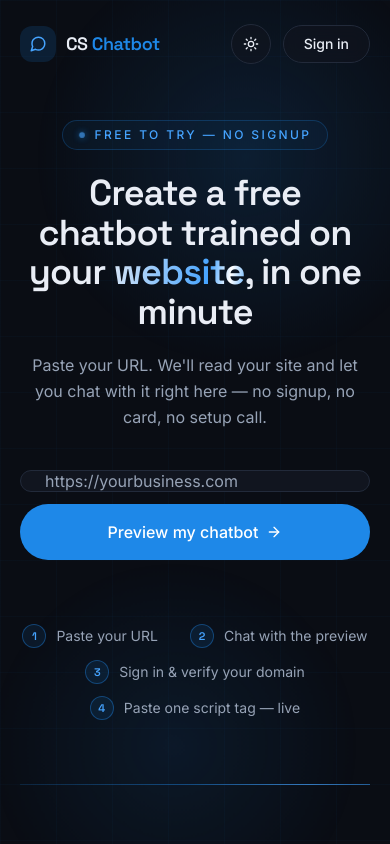
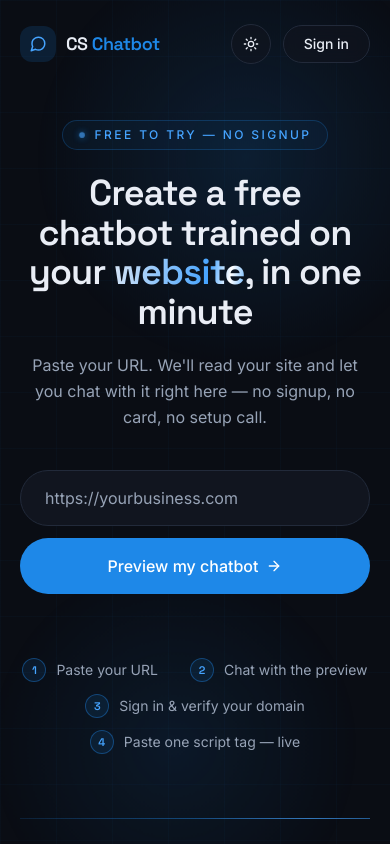
Before and after one commit to irazaahmed/cs-chatbot, a Next.js app: page / in a window 390 px wide. Shown: the top 844 px of the page. Built offline with nearby package versions, Linux system fonts and the light colour scheme.

Commit message:
Make hero URL input match button height on mobile
Both were h-14 but the input's flex-1 in the mobile flex-col layout let it
shrink vertically, rendering ~half the button's height. Moved flex-1 to
sm: (row layout only), added shrink-0 + min-h-[3.5rem] on both so they're
identical 56px on mobile.

```diff
--- a/app/(marketing)/page.tsx
+++ b/app/(marketing)/page.tsx
@@ -281,11 +281,11 @@ export default function LandingPage() {
                 value={url}
                 onChange={(e) => setUrl(e.target.value)}
                 placeholder="https://yourbusiness.com"
-                className="h-14 w-full flex-1 appearance-none rounded-full border border-border bg-surface px-6 text-base text-foreground placeholder:text-muted outline-none transition-shadow focus:shadow-[0_0_0_2px_var(--color-accent)]"
+                className="h-14 min-h-[3.5rem] w-full shrink-0 appearance-none rounded-full border border-border bg-surface px-6 text-base text-foreground placeholder:text-muted outline-none transition-shadow focus:shadow-[0_0_0_2px_var(--color-accent)] sm:flex-1 sm:shrink"
               />
               <button
                 type="submit"
-                className="btn-sheen inline-flex h-14 items-center justify-center gap-2 rounded-full bg-accent px-8 font-medium text-white transition-all duration-300 hover:bg-accent-bright hover:shadow-[0_0_36px_-6px_var(--color-accent)]"
+                className="btn-sheen inline-flex h-14 min-h-[3.5rem] shrink-0 items-center justify-center gap-2 rounded-full bg-accent px-8 font-medium text-white transition-all duration-300 hover:bg-accent-bright hover:shadow-[0_0_36px_-6px_var(--color-accent)]"
               >
                 Preview my chatbot
                 <svg width="16" height="16" viewBox="0 0 24 24" fill="none" stroke="currentColor" strokeWidth="2" strokeLinecap="round" strokeLinejoin="round" aria-hidden>
```
